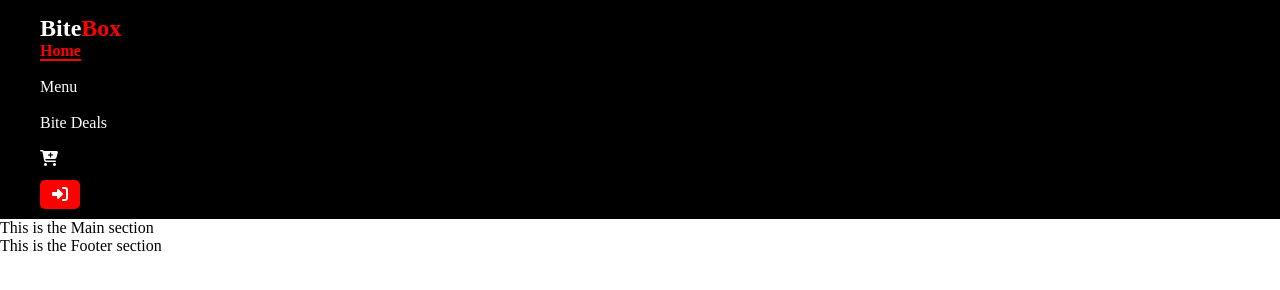
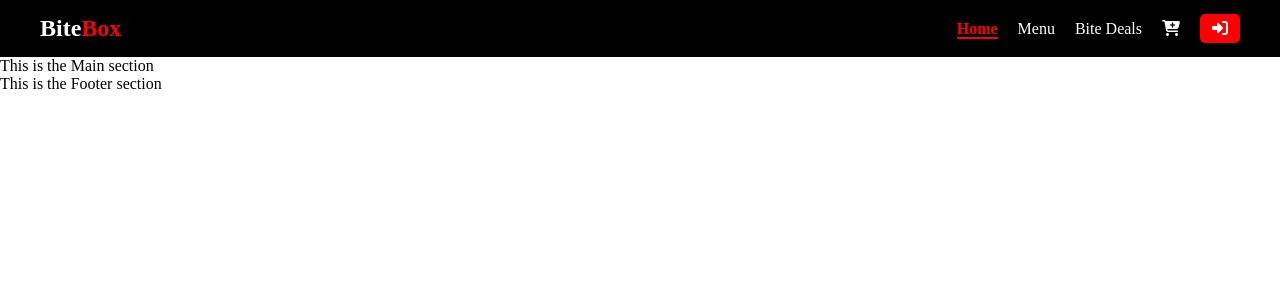
Before and after one commit to dhirajdhumal/BiteBox-Personal, a plain HTML site: page index.html in a window 1280 px wide. Drawn offline with Linux system fonts and the light colour scheme.

Commit message:
Update navbar

```diff
--- a/CSS/style.css
+++ b/CSS/style.css
@@ -8,9 +8,14 @@ nav{
     display: flex;
     justify-content: space-between;
     align-items: center;
-
     background-color: black;
     padding: 15px 40px;
+}
+
+ul{
+    display: flex;
+    list-style: none;
+    gap: 20px;
 }
 
 nav a{
@@ -32,10 +37,11 @@ nav li:last-child a {
     border-radius: 5px;
 }
 
-nav li:last-child a:hover {
-    background: #cc0000;
+nav li:last-child a:hover{
+    background: red;
     color: black;
 }
+
 
 nav a.active{
     color: red;
--- a/index.html
+++ b/index.html
@@ -13,17 +13,16 @@
 <body>
     <header>
         <nav>
-            <div>
+
                 <h2>Bite<span style="color: red;">Box</span></h2>
-
                 <ul>
-                    <li><a href="home.html" class="active">Home</a></li><br>
-                    <li><a href="menu.html">Menu</a></li><br>
-                    <li><a href="biteDeals.html">Bite Deals</a></li><br>
-                    <li><a href="cart.html"><i class="fa-solid fa-cart-plus"></i></a></li><br>
+                    <li><a href="home.html" class="active">Home</a></li>
+                    <li><a href="menu.html" >Menu</a></li>
+                    <li><a href="biteDeals.html" >Bite Deals</a></li>
+                    <li><a href="cart.html" ><i class="fa-solid fa-cart-plus"></i></a></li>
                     <li><a href="login.html"><i class="fa-solid fa-right-to-bracket"></i></a></li>
                 </ul>
-            </div>
+
         </nav>
     </header>
     <section>
```
